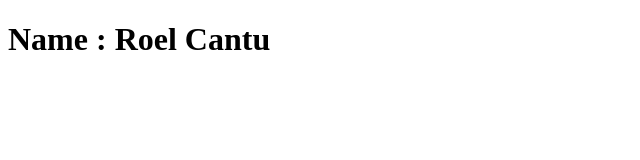
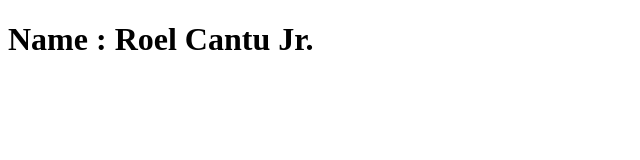
Before and after one commit to rcantu1234/test2, a plain HTML site: page index.html in a window 1280 px wide. Shown: the full height of the page, 0-640 px from the left. Drawn offline with Linux system fonts and the light colour scheme.

Commit message:
Changed header

```diff
--- a/index.html
+++ b/index.html
@@ -5,6 +5,6 @@
     <title>Test2</title>
   </head>
   <body>
-    <h1>Name : Roel Cantu</h1>
+    <h1>Name : Roel Cantu Jr.</h1>
   </body>
 </html>
```
